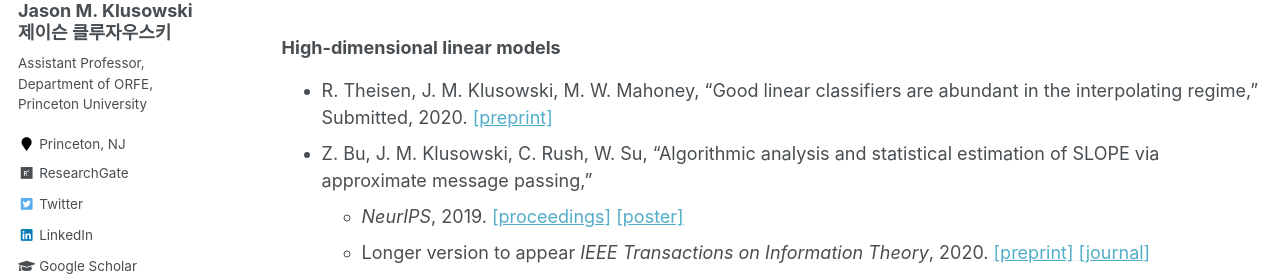
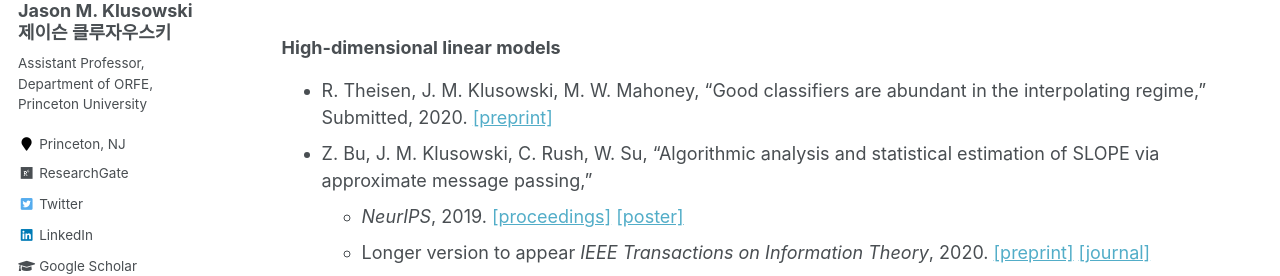
Before and after one commit to jasonklusowski/jasonklusowski.github.io, a Jekyll site: the page built from _pages/publications.md, in a window 1280 px wide and 900 px high, scrolled down 728 px. Shown: the part 180-456 px from the top of the window. Built offline with Jekyll 4.4.1, drawn with Linux system fonts in a browser that asks for light colours; formulas are drawn with MathJax 3.

Commit message:
Update publications.md

```diff
--- a/_pages/publications.md
+++ b/_pages/publications.md
@@ -26,7 +26,7 @@ You can also find my articles on my [Google Scholar profile](https://scholar.goo
 
 ### High-dimensional linear models
 
-* R. Theisen, J. M. Klusowski, M. W. Mahoney, "Good linear classifiers are abundant in the interpolating regime," Submitted, 2020. [[preprint]](https://arxiv.org/pdf/2006.12625.pdf)
+* R. Theisen, J. M. Klusowski, M. W. Mahoney, "Good classifiers are abundant in the interpolating regime," Submitted, 2020. [[preprint]](https://arxiv.org/pdf/2006.12625.pdf)
 * Z. Bu, J. M. Klusowski, C. Rush, W. Su, "Algorithmic analysis and statistical estimation of SLOPE via approximate message passing,"
   - _NeurIPS_, 2019. [[proceedings]](http://papers.neurips.cc/paper/9134-algorithmic-analysis-and-statistical-estimation-of-slope-via-approximate-message-passing) [[poster]](https://jasonklusowski.github.io/files/SLOPEAMP_poster.pdf)
   - Longer version to appear _IEEE Transactions on Information Theory_, 2020. [[preprint]](https://arxiv.org/pdf/1907.07502.pdf) [[journal]](https://ieeexplore.ieee.org/document/9204751)
```
